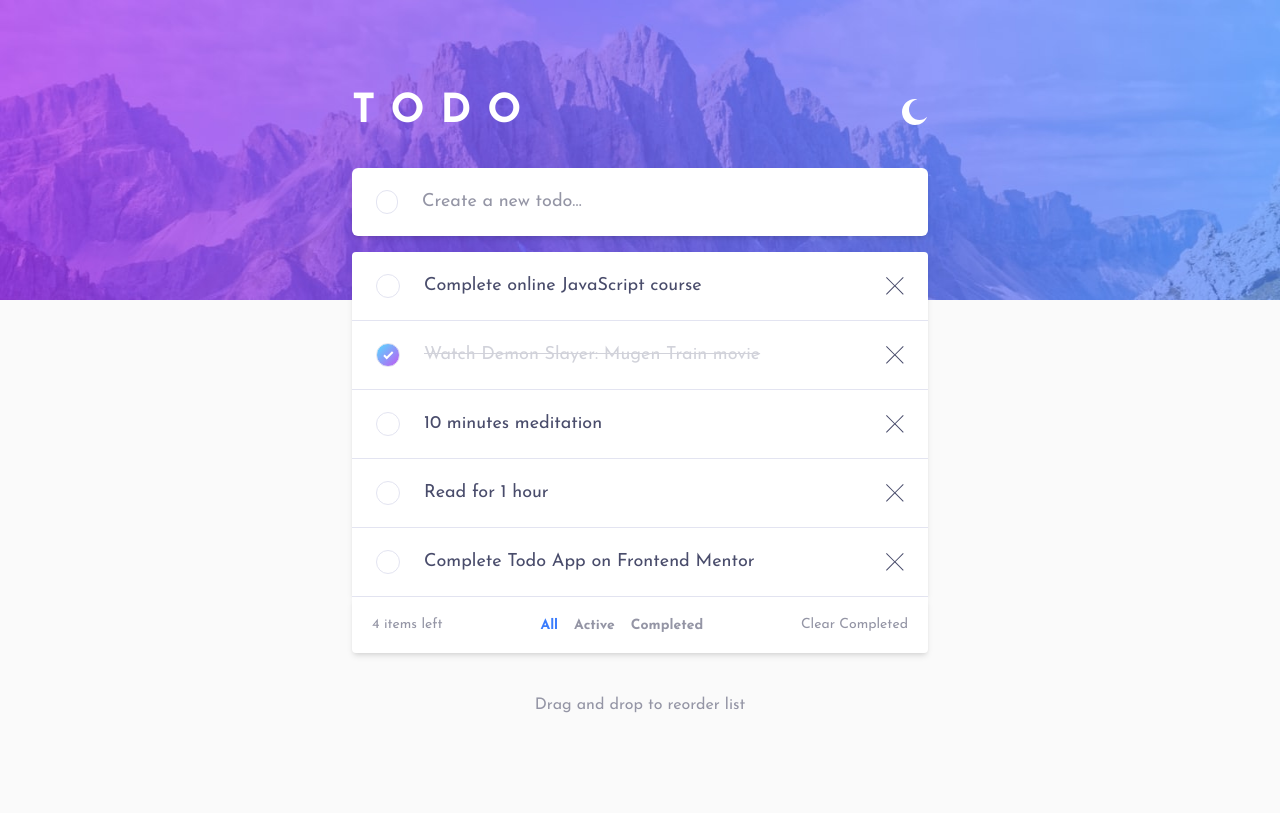
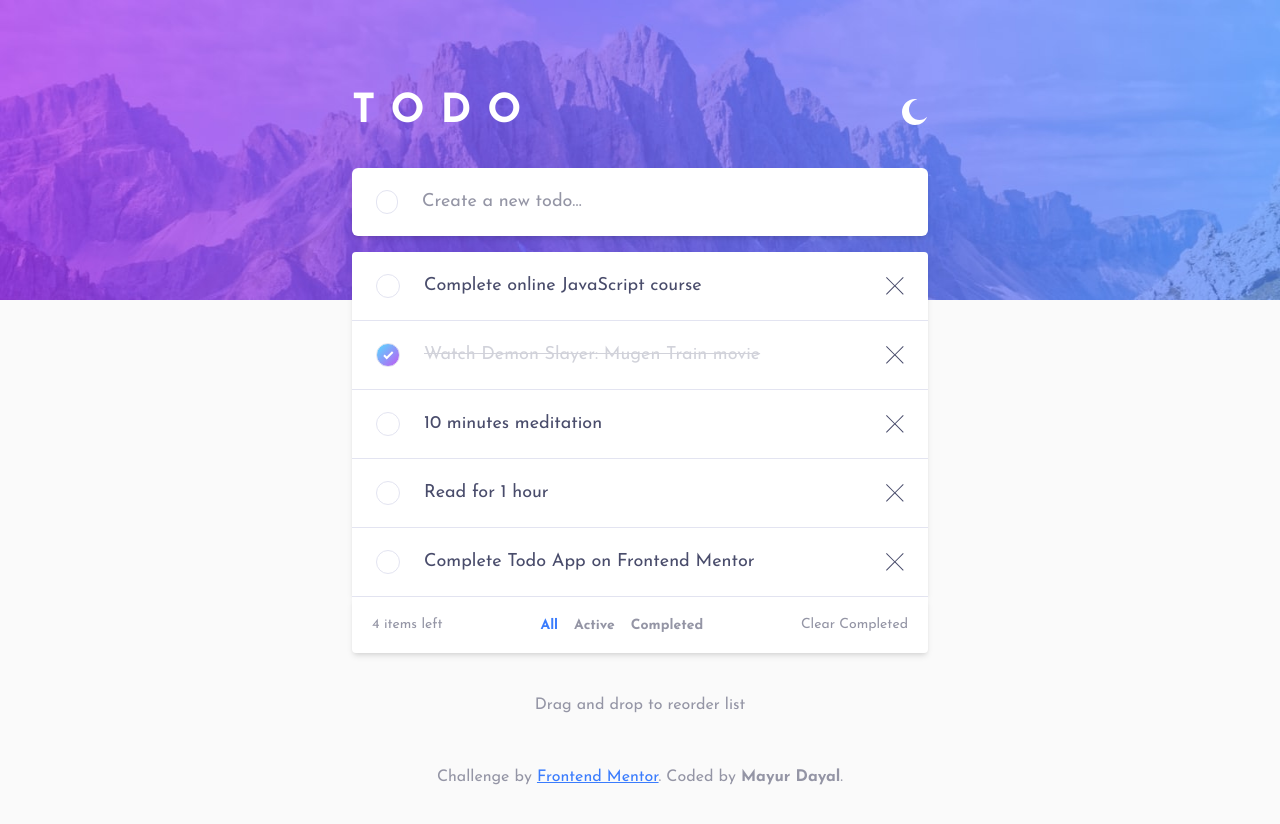
Before and after one commit to mayurDayal2000/todo-app-main, a React (Vite) app: page / in a window 1280 px wide. Shown: the top 824 px of the page. Built offline with nearby package versions, Linux system fonts and the light colour scheme.

Commit message:
added footer

```diff
--- a/src/App.tsx
+++ b/src/App.tsx
@@ -68,10 +68,24 @@ export default function App() {
             />
           </nav>
 
-          <p className="mt-10 text-[#9495A5] dark:text-[#5B5E7E] text-center text-sm lg:text-base">
+          <p className="mt-10 text-center text-sm text-[#9495A5] lg:text-base dark:text-[#5B5E7E]">
             Drag and drop to reorder list
           </p>
         </main>
+
+        <footer className="mt-12">
+          <p className="text-center text-sm text-[#9495A5] lg:text-base dark:text-[#5B5E7E]">
+            Challenge by{" "}
+            <a
+              href="https://www.frontendmentor.io?ref=challenge"
+              target="_blank"
+              className="text-[#3A7CFD] underline"
+            >
+              Frontend Mentor
+            </a>
+            . Coded by <strong>Mayur Dayal</strong>.
+          </p>
+        </footer>
       </div>
     </div>
   );
```
